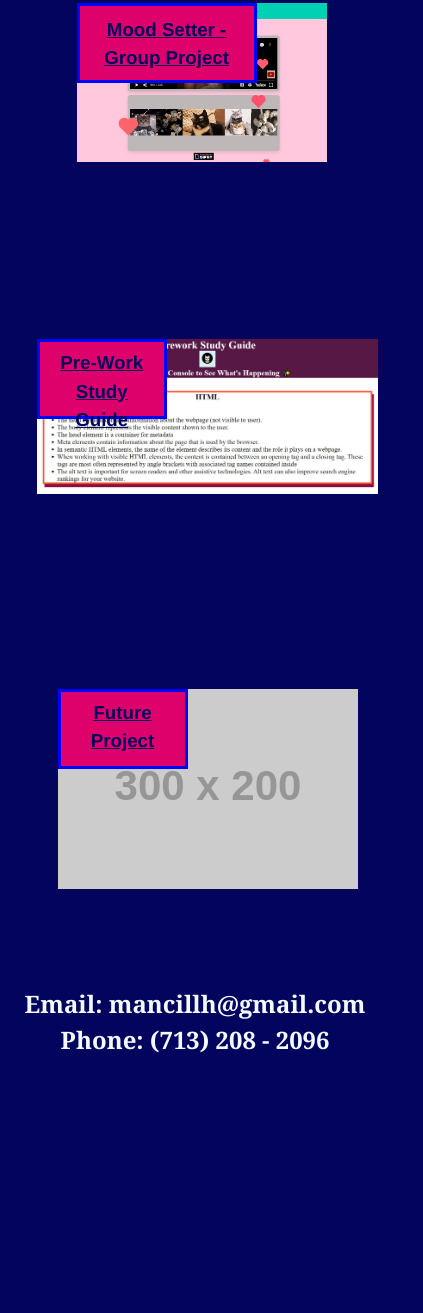
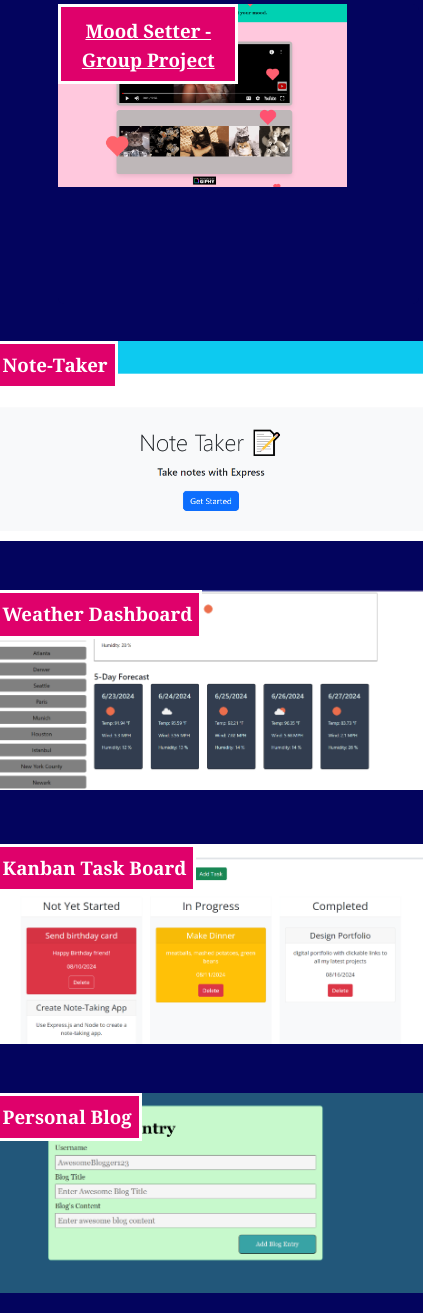
Before and after one commit to mancillh/Portfolio, a plain HTML site: page index.html in a window 390 px wide. Shown: the part 1637-2950 px from the top of the page, 423 px wide, since content can reach past the window. Drawn offline with Linux system fonts and the light colour scheme; placeholder pictures from the web are drawn by us.

Commit message:
updated projects with newer projects, altered size of thumnails to be same size

```diff
--- a/assets/css/style.css
+++ b/assets/css/style.css
@@ -146,7 +146,7 @@ background-color: #03045e;
 display: grid;
 place-items: center;
 grid-template-columns: 20% 80%;
-grid-template-rows: 440px;
+grid-template-rows: 430px;
 grid-template-areas: "sectionTitle featuredProject";
 margin-left: 2%;
 margin-top: 2%;
@@ -177,9 +177,9 @@ align-items: start;
   width: 180px;
   padding: 10px;
   background-color: #df016b;
-  border: solid 3px blue;
-  color:#03045e;
-  font-family: 'Franklin Gothic Medium', 'Arial Narrow', Arial, sans-serif;
+  border: solid 3px white;
+  color:white;
+  font-family: Georgia, 'Times New Roman', Times, serif;
   text-decoration: underline;
   position: absolute;
   z-index: 1;
@@ -198,12 +198,12 @@ align-items: start;
 }
 
 /*container/grid for unfeatured projects*/
-#WorkWrapper {
+#WorkSection {
 display: grid;
 place-items: center;
 grid-template-columns: 20% 40% 40%;
-grid-template-rows: 250px;
-grid-template-areas: "emptyBox box-4 box-5";
+grid-template-rows: 210px;
+grid-template-areas: "emptyBox unfeaturedLeft unfeaturedRight";
 margin-bottom: 25px;
 margin-top: 25px;
 margin-left: 25px;
@@ -216,51 +216,51 @@ align-items: start;
 text-align: center;
 }
 
-/*styling for first unfeatured project*/
-#box-4 {
-grid-area: box-4;
+/*styling for unfeatured project left column*/
+#unfeaturedLeft {
+grid-area: unfeaturedLeft;
 margin: 3%;
 border-radius: 6px;
 }
 
 /* styling for textbox headers on top of unfeatured projects*/
 .box header h3 {
-height: 80px;
-width: 130px;
 padding: 7px;
 background-color: #df016b;
-border: solid 3px blue;
-color:#03045e;
-font-family: 'Franklin Gothic Medium', 'Arial Narrow', Arial, sans-serif;
-text-decoration: underline;
+border: solid 3px white;
+color:white;
+font-family: Georgia, 'Times New Roman', Times, serif;
 position: absolute;
 z-index: 1;
 }
 
 /*allows screenshot of unfeatured projects to be clickable*/
-#box-4 a {
+#unfeaturedLeft a {
 display: block;
 width: 40%;
 height: 200px;
 }
 
-/*styles image of first unfeatured project*/
-#box-4 img {
+/*styles image of unfeatured project*/
+#unfeaturedLeft img {
 position: relative;
-width: 250%;
+width: 430px;
+height: 200px;
+object-fit: cover;
 }
 
 /*styling for second unfeatured project*/
-#box-5 {
-grid-area: box-5;
+#unfeaturedRight {
+grid-area: unfeaturedRight;
 margin: 3%;
-border-radius: 6px;
 }
 
 /*styles image of second unfeatured project*/
-#box-5 img {
+#unfeaturedRight img {
 position: relative;
-width: 100%;
+width: 430px;
+height: 200px;
+object-fit: cover;
 }
 
 /* creates a dark layer over images when user hovers so they know the image is clickable*/
@@ -281,10 +281,10 @@ nav ul {
   list-style-type: none;
 }
 
-#WorkWrapper {
+#WorkSection {
   grid-template-columns: 50% 50%;
   grid-template-areas:
-    "box-4 box-5";
+    "unfeaturedLeft unfeaturedRight";
 }
 #featuredProject {
   height: 200px;
@@ -306,7 +306,7 @@ nav ul {
 }
 
 #WorkWrapperMain {
-  grid-template-columns: 100%;
+  grid-template-columns: 115%;
   grid-template-rows: 50px;
   grid-template-areas:
     "sectionTitle"
@@ -323,20 +323,20 @@ nav ul {
   height: 300px;
 }
 
-#WorkWrapper {
+#WorkSection {
   grid-template-columns: 100%;
-  grid-template-rows: 350px;
+  grid-template-rows: 250px;
   grid-template-areas:
-    "box-4"
-    "box-5";
+    "unfeaturedLeft"
+    "unfeaturedRight";
 }
 
-#box-4 {
+#unfeaturedLeft {
   position: absolute;
   margin-bottom: 500px;
 }
 
-#box-5 {
+#unfeaturedRight {
   position: relative;
 }
 }
--- a/index.html
+++ b/index.html
@@ -43,7 +43,7 @@
           jQuery so far. In addition, I have worked with Node.js, JEST, Express.js, SQL, Handlebars.js and the
           Bootstrap and Bulma CSS frameworks.</p>
 
-          <p class="paragraph">I work part time as IT for a small church and moderate for high school Quiz Bowl tournaments. In my free
+          <p class="paragraph">I work part time as IT for a small church and moderate high school Quiz Bowl tournaments. In my free
           time I enjoy baking, reading, trivia, breaking out of escape rooms, creating puzzles, and spending time
           with my family.</p>
         </div>
@@ -63,18 +63,34 @@
       </div>
     </section>
 
-    <section id="WorkWrapper">
+    <section id="WorkSection">
       <div class="emptyBox"></div>
-      <div id="box-4" class="box">
-        <header><h3>Pre-Work Study Guide</h3></header>
-        <a href="https://mancillh.github.io/prework-study-guide/">
-        <img src="./assets/images/preworksgscsh.JPG" alt="screenshot of Pre-work Study Guide">
+      <div id="unfeaturedLeft" class="box">
+        <header><h3>Note-Taker</h3></header>
+        <a href="https://note-taker-0laq.onrender.com/">
+        <img src="./assets/images/note-taker landing page.png" alt="screenshot of Note-Take Landing Page">
         </a>
       </div>
-      <div id="box-5" class="box">
-        <header><h3>Future Project</h3></header>
-        <a href="#">
-        <img src="https://placehold.co/300x200" alt="placeholder image">
+      <div id="unfeaturedRight" class="box">
+        <header><h3>Weather Dashboard</h3></header>
+        <a href="https://mancillh.github.io/Weather-Dashboard/">
+        <img src="./assets/images/Weather Dashboard screenshot.png" alt="screenshot of Weather Dashboard">
+        </a>
+      </div>
+    </section>
+
+    <section id="WorkSection">
+      <div class="emptyBox"></div>
+      <div id="unfeaturedLeft" class="box">
+        <header><h3>Kanban Task Board</h3></header>
+        <a href="https://mancillh.github.io/Task-Board/">
+        <img src="./assets/images/Task-Board.png" alt="screenshot of Kanban Task Board">
+        </a>
+      </div>
+      <div id="unfeaturedRight" class="box">
+        <header><h3>Personal Blog</h3></header>
+        <a href="https://mancillh.github.io/Personal-Blog/">
+        <img src="./assets/images/blog form landing page.png" alt="screenshot of form to add blog entry">
         </a>
       </div>
     </section>
```
Also changed, not shown: assets/images/Task-Board.png (added), assets/images/Weather Dashboard screenshot.png (added), assets/images/blog form landing page.png (added), assets/images/note-taker landing page.png (added).
